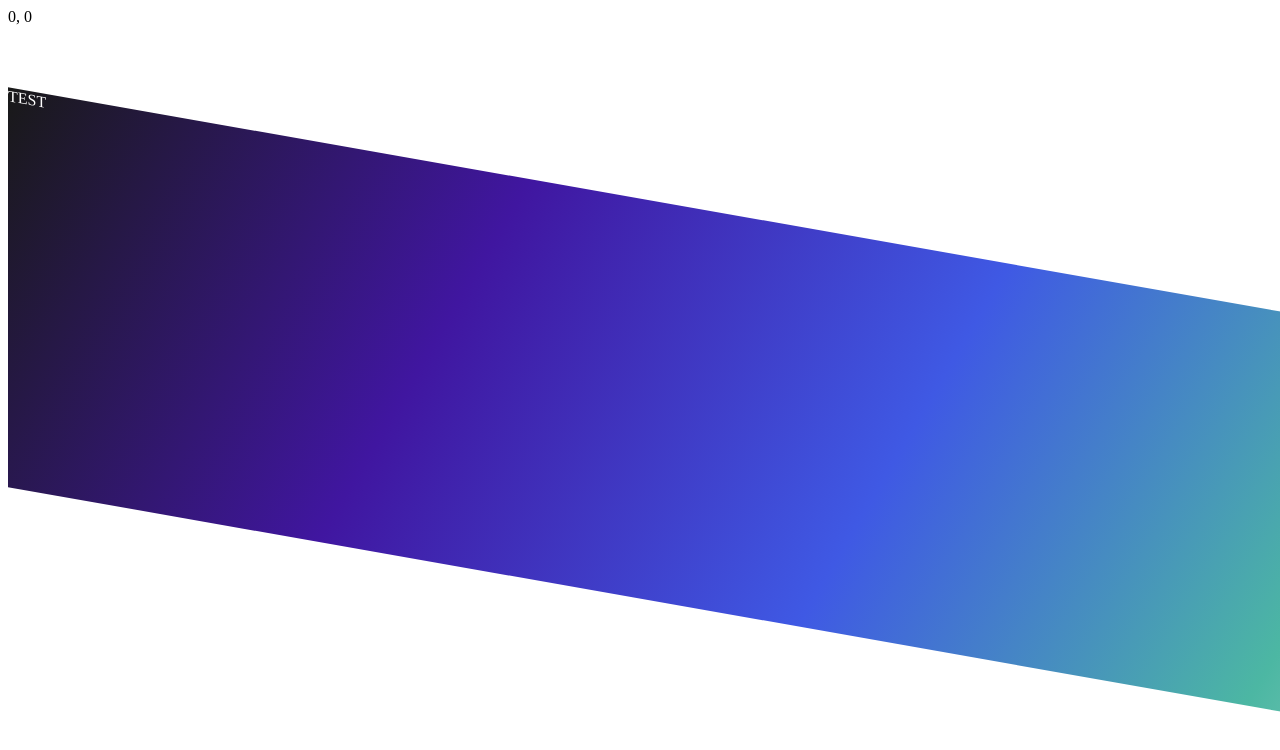
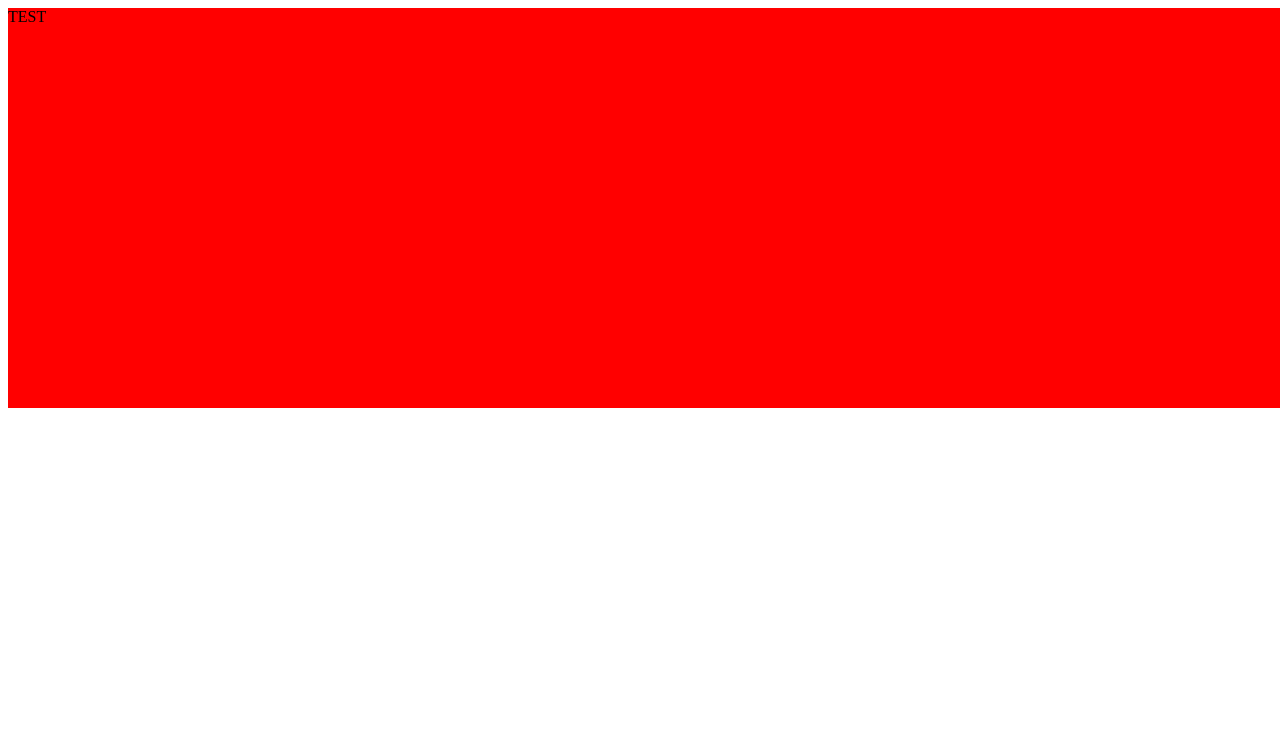
Before and after one commit to willashe/willashe.github.io, a Next.js app: page /test in a window 1280 px wide. Shown: the top 750 px of the page. Built offline with nearby package versions, Linux system fonts and the light colour scheme.

Commit message:
strip styles

```diff
--- a/src/components/TestBannerBg.tsx
+++ b/src/components/TestBannerBg.tsx
@@ -32,18 +32,7 @@ export default function TestBannerBg({ debug }: BannerBgProps) {
 
   return (
     <>
-      <div
-        className={styles['banner-bg']}
-        style={{
-          animation: orientation ? 'none' : undefined,
-          backgroundPositionX: orientation
-            ? `${Math.round((orientation.y + 45) * (100 / 90))}%`
-            : undefined,
-          color: 'white',
-        }}
-      >
-        TEST
-      </div>
+      <div className={styles['banner-bg']}>TEST</div>
       {debug ? (
         <div>
           {orientation?.x || 0}, {orientation?.y || 0}
--- a/src/components/testcomponents.module.css
+++ b/src/components/testcomponents.module.css
@@ -102,19 +102,7 @@
   height: 400px;
   width: 100vw;
   cursor: default;
-  top: 50svh;
-  z-index: 0;
-  transform: skew(0, 10deg) translateY(-50%);
-  background: linear-gradient(
-    118deg,
-    rgb(25, 25, 25) 5.97%,
-    rgb(64, 22, 160) 29.07%,
-    rgb(63, 89, 228) 50.48%,
-    rgb(76, 183, 163) 70.53%,
-    rgb(246, 241, 231) 93.76%
-  );
-  background-size: 150% 150%;
-  animation: animated_gradient_bg 10s ease infinite;
+  background: red;
 }
 
 @media (min-width: 701px) {
```
